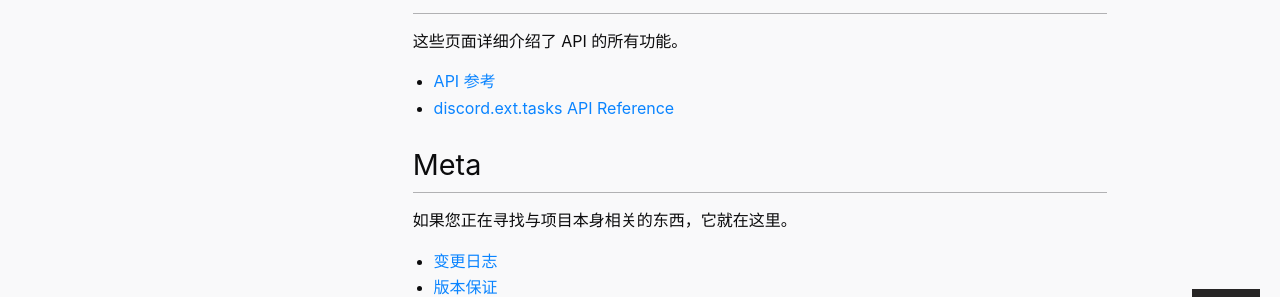
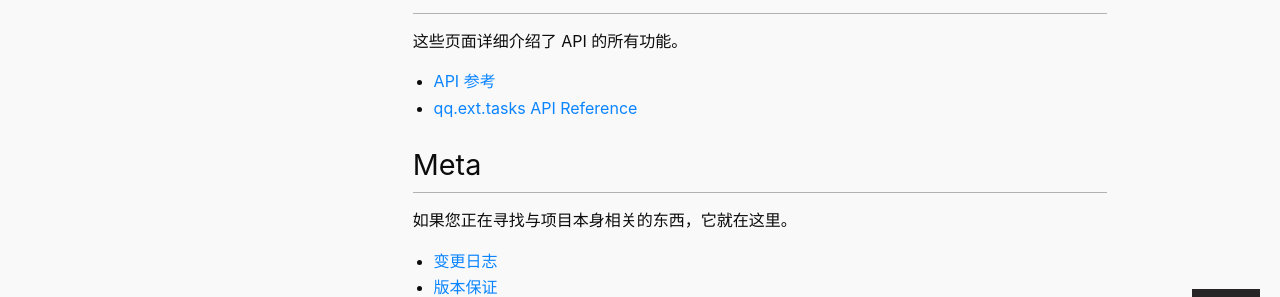
Before and after one commit to foxwhite25/qq.py, a Sphinx documentation site: the page built from docs/index.rst, in a window 1280 px wide and 900 px high, scrolled down 637 px. Shown: the part 531-828 px from the top of the window. Built offline with Sphinx 7.4.7, drawn with Linux system fonts in a browser that asks for light colours; pages that are not in the unit, such as notebooks, are missing from menus.

Commit message:
guild doc

```diff
--- a/docs/index.rst
+++ b/docs/index.rst
@@ -57,8 +57,8 @@
   :maxdepth: 1
 
   api
-  discord.ext.commands API Reference <ext/commands/api.rst>
-  discord.ext.tasks API Reference <ext/tasks/index.rst>
+  qq.ext.commands API Reference <ext/commands/api.rst>
+  qq.ext.tasks API Reference <ext/tasks/index.rst>
 
 Meta
 ------
```
Also changed, not shown: 1 other file.
